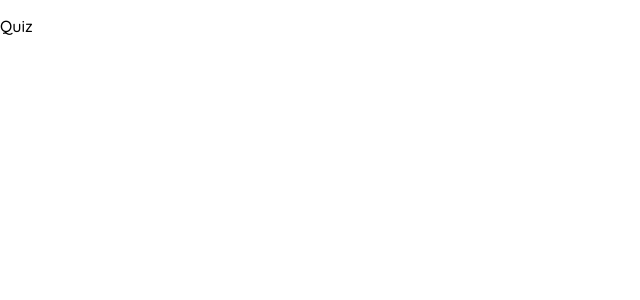
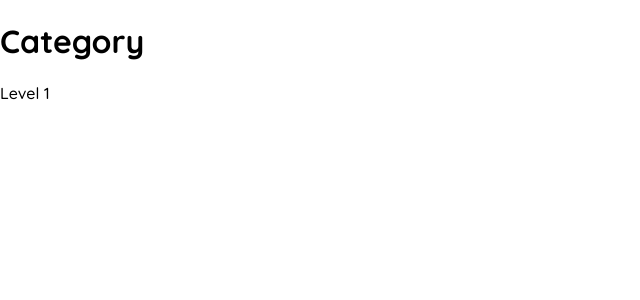
Before and after one commit to madvingovich/trivia, a React (Create React App) app: page /quiz in a window 1280 px wide. Shown: the top 300 px of the page, without its empty margins (0-640 px from the left). Built offline with nearby package versions, Linux system fonts and the light colour scheme.

Commit message:
create components folder

```diff
--- a/src/pages/QuizPage/QuizPage.tsx
+++ b/src/pages/QuizPage/QuizPage.tsx
@@ -1,7 +1,12 @@
 import React from "react";
 
 function QuizPage() {
-  return <p>Quiz</p>;
+  return (
+    <div>
+      <h1>Category</h1>
+      <span>Level 1</span>
+    </div>
+  );
 }
 
 export default QuizPage;
--- a/src/pages/QuizPage/Background.tsx
+++ b/src/pages/QuizPage/components/Background/Background.tsx
@@ -1,4 +1,4 @@
-import backgroundContainerStyle from "../BackgroundContainer.module.css";
+import backgroundContainerStyle from "../../../BackgroundContainer.module.css";
 
 function Background() {
   return <div className={backgroundContainerStyle.container}></div>;
--- a/src/pages/ResultsPage/Background.tsx
+++ b/src/pages/ResultsPage/components/Background/Background.tsx
@@ -1,4 +1,4 @@
-import backgroundContainerStyle from "../BackgroundContainer.module.css";
+import backgroundContainerStyle from "../../../BackgroundContainer.module.css";
 
 function Background() {
   return <div className={backgroundContainerStyle.container}></div>;
--- a/src/pages/WelcomePage/WelcomePage.tsx
+++ b/src/pages/WelcomePage/WelcomePage.tsx
@@ -10,7 +10,7 @@ import AmountIcon from "../../images/AmountIcon.svg";
 import DifficultyIcon from "../../images/DifficultyIcon.svg";
 import { fetchQuestions } from "../../redux/trivia/triviaSlice";
 import { PATHS } from "../../router";
-import Background from "./Background";
+import Background from "./components/Background/Background";
 import styles from "./WelcomePage.module.css";
 
 const SELECT_OPTIONS: Option[] = [
```
Also changed, not shown: src/pages/WelcomePage/components/Background/Background.tsx (renamed from src/pages/WelcomePage/Background.tsx, +4 -4 lines), src/images/cross.svg (added), src/pages/QuizPage/components/Background/Background.module.css (added), src/pages/ResultsPage/components/Background/Background.module.css (added), src/pages/WelcomePage/components/Background/Background.module.css (renamed from src/pages/WelcomePage/Background.module.css).
